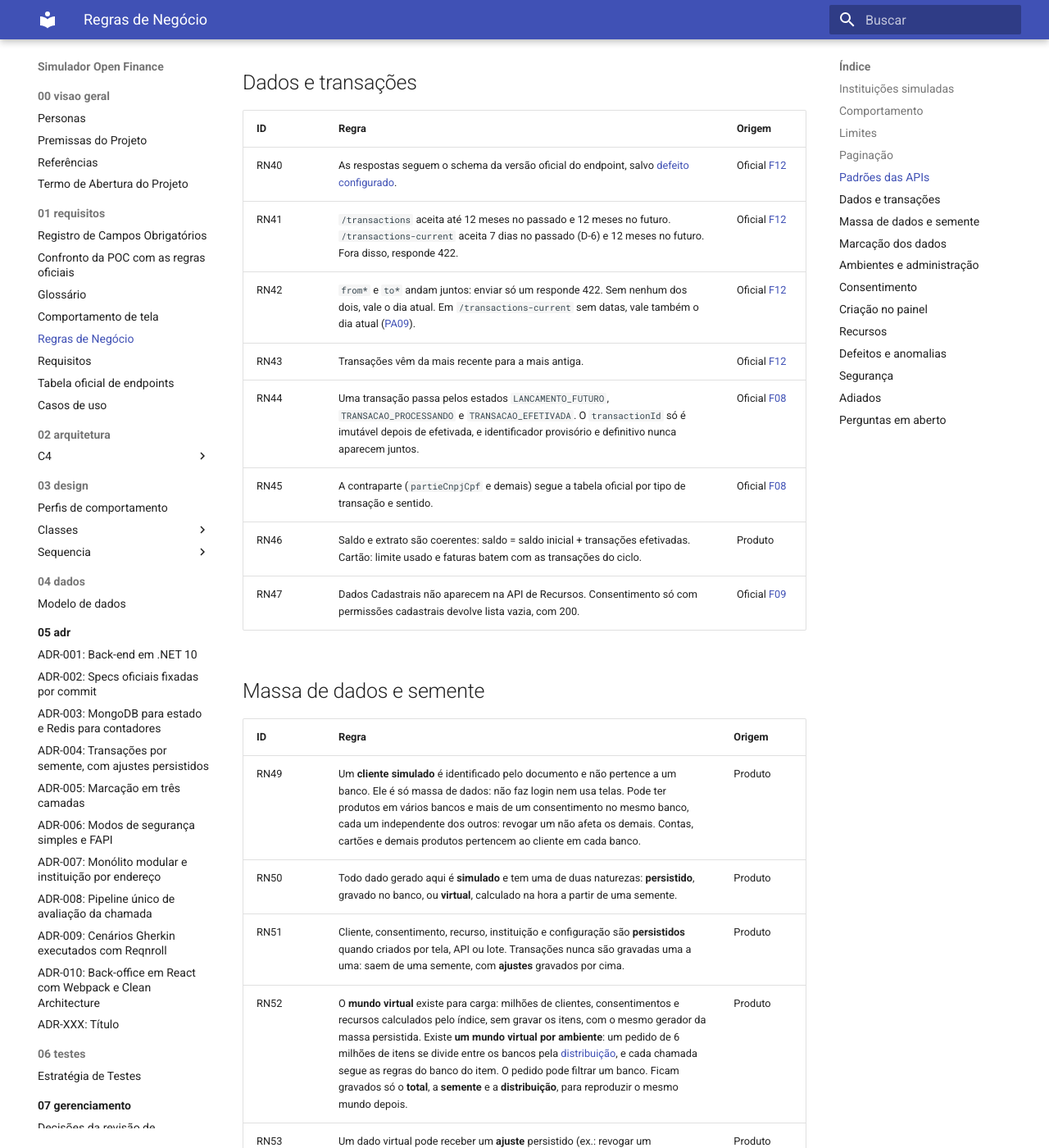
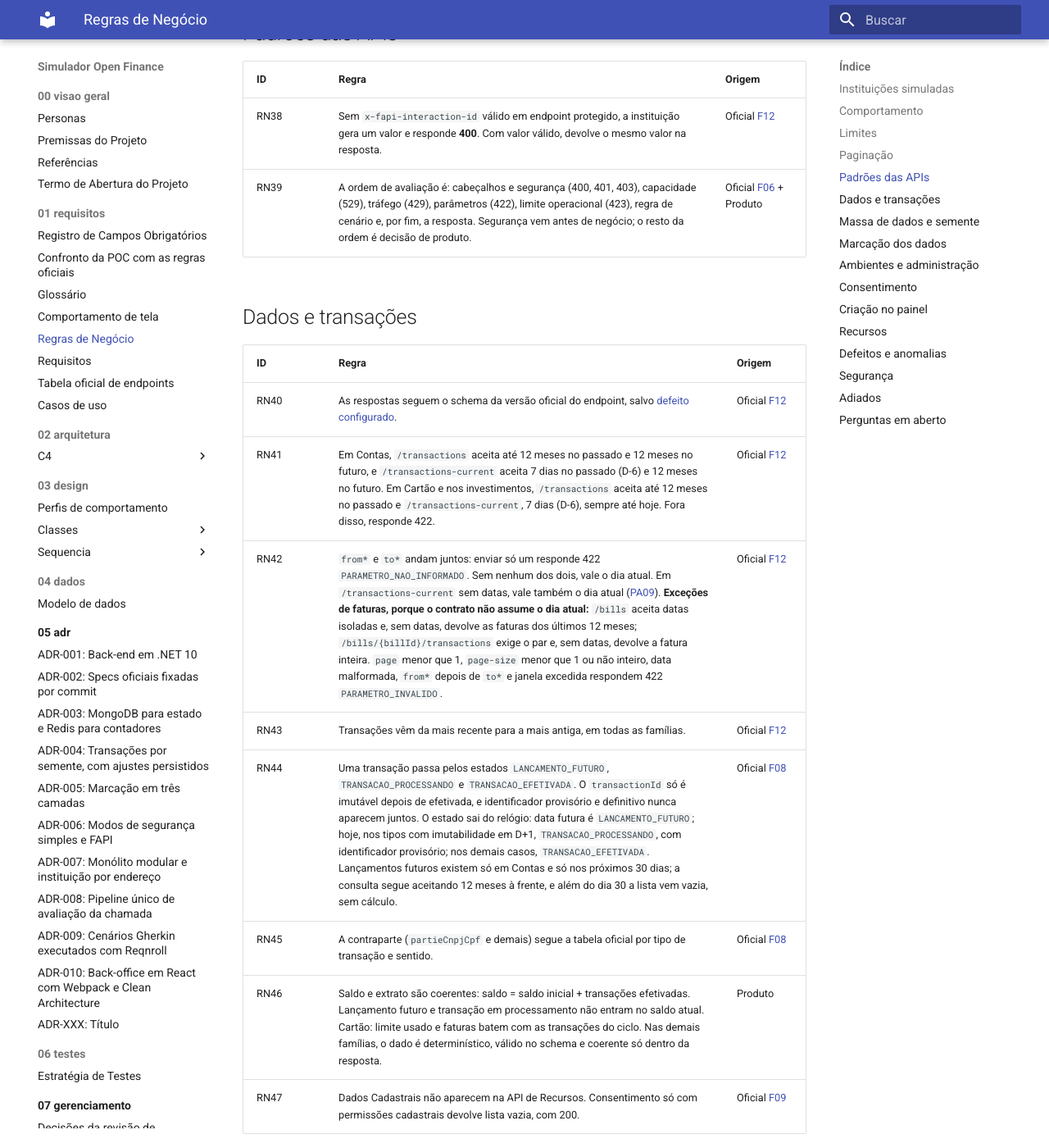
Before and after one commit to marcelosotto/open-finance-simulator, an MkDocs documentation site: the page built from docs/01-requisitos/regras-de-negocio.md, in a window 1280 px wide and 1400 px high, scrolled down 4514 px. Shown: the whole window at 82% size. Built offline with MkDocs 1.6.1 and Material for MkDocs 9.7.7, drawn with Linux system fonts in a browser that asks for light colours; some of the changed text lies outside the part shown.

Commit message:
Registra as decisões Q1 a Q10 da spec 005 em docs e na spec
Inclui a exceção de /extensions na RN33, pendente da spec 004.

Co-Authored-By: Claude Opus 5.5 <noreply@anthropic.com>

```diff
--- a/docs/01-requisitos/regras-de-negocio.md
+++ b/docs/01-requisitos/regras-de-negocio.md
@@ -51,13 +51,13 @@ Relacionados: [casos de uso](casos-de-uso/README.md) · [requisitos](requisitos.
 ## Paginação
 | ID | Regra | Origem |
 |---|---|---|
-| <a id="rn31"></a>RN31 | `page` começa em 1 e `page-size` vale 25 por padrão, com máximo de 1.000 registros, salvo outro valor na API. Nas APIs de dados, o mínimo é 25: pedir 5 entrega 25, exceto na página única e na última ([PA21](#pa21)). | Oficial [F05](../00-visao-geral/referencias.md#f05) |
+| <a id="rn31"></a>RN31 | `page` começa em 1 e `page-size` vale 25 por padrão, com máximo de 1.000 registros, salvo outro valor na API. O **mínimo é um dado de cada família**, lido do contrato oficial: nas famílias com `minimum: 25` (Renda Fixa Bancária, Renda Fixa Crédito, Renda Variável, Tesouro Direto, Fundos, Câmbio, além de Consentimentos e Recursos), pedir menos entrega 25, exceto na página única e na última; nas famílias com `minimum: 1` (Dados Cadastrais, Contas, Cartão, Empréstimo, Financiamento, Adiantamento e Direitos Creditórios), vale o `page-size` pedido. Acima do máximo, entrega o máximo ([PA21](#pa21)). O contrato vence o portal pela [ordem das fontes](../00-visao-geral/referencias.md#ordem-das-fontes). | Oficial [F12](../00-visao-geral/referencias.md#f12) e [F05](../00-visao-geral/referencias.md#f05) |
 | <a id="rn32"></a>RN32 | A instituição pode ter um máximo de `page-size` menor. Pedir acima disso entrega o máximo dela, e o cálculo da página usa esse tamanho: pedir a página 2 de 1.000, com máximo de 800, devolve os itens 801 a 1.600. O `self` mostra o tamanho aplicado. | Oficial [F05](../00-visao-geral/referencias.md#f05) |
-| <a id="rn33"></a>RN33 | `meta.totalRecords` e `meta.totalPages` são obrigatórios. Sem registros, `totalPages` é **0**. Pedir página além do total responde 422 `PAGE_NOT_FOUND`, exceto a primeira, que sempre existe. | Oficial [F05](../00-visao-geral/referencias.md#f05) |
+| <a id="rn33"></a>RN33 | `meta.totalRecords` e `meta.totalPages` são obrigatórios quando o contrato do endpoint os declara. Sem registros, `totalPages` é **0**. Nas 14 operações de transações que declaram só `requestDateTime` (Contas, Cartão e investimentos), `meta` não traz totais. Pedir página além do total responde 422 `PAGE_NOT_FOUND`, exceto a primeira, que sempre existe, inclusive onde o total não é exposto. **Exceção intencional:** `GET /consents/{consentId}/extensions` responde esse 422, embora `consents-3.3.1` não declare 422 nessa rota. | Oficial [F05](../00-visao-geral/referencias.md#f05) e [F12](../00-visao-geral/referencias.md#f12) + Produto |
 | <a id="rn34"></a>RN34 | `first` é obrigatório fora da primeira página, `prev` só existe se houver página anterior, `next` só se houver posterior, `last` fora da última, quando o endpoint prevê. Todos usam o mesmo esquema, host, API e versão da chamada. | Oficial [F05](../00-visao-geral/referencias.md#f05) |
 | <a id="rn35"></a>RN35 | A instituição cria a `pagination-key` e a envia nos links. A chave pode ser usada por até **60 minutos**. | Oficial [F04](../00-visao-geral/referencias.md#f04) |
 | <a id="rn36"></a>RN36 | Com `pagination-key` inválida ou expirada, a instituição gera **nova chave**, responde com **sucesso** e conta a chamada no limite operacional. | Oficial [F04](../00-visao-geral/referencias.md#f04) |
-| <a id="rn37"></a>RN37 | A lista é consistente durante a paginação de uma mesma chave, salvo se uma regra de cenário simular dado mudando no meio ([RN115](#rn115)). | Produto |
+| <a id="rn37"></a>RN37 | A lista é consistente durante a paginação de uma mesma chave, salvo se uma regra de cenário simular dado mudando no meio ([RN115](#rn115)). A chave guarda a consulta e o instante de emissão, e não é gravada: ajustes feitos depois da emissão não aparecem nas páginas seguintes. Chave usada com filtros diferentes dos originais é inválida ([RN36](#rn36)). | Produto |
 
 ## Padrões das APIs
 | ID | Regra | Origem |
@@ -69,12 +69,12 @@ Relacionados: [casos de uso](casos-de-uso/README.md) · [requisitos](requisitos.
 | ID | Regra | Origem |
 |---|---|---|
 | <a id="rn40"></a>RN40 | As respostas seguem o schema da versão oficial do endpoint, salvo [defeito configurado](#rn110). | Oficial [F12](../00-visao-geral/referencias.md#f12) |
-| <a id="rn41"></a>RN41 | `/transactions` aceita até 12 meses no passado e 12 meses no futuro. `/transactions-current` aceita 7 dias no passado (D-6) e 12 meses no futuro. Fora disso, responde 422. | Oficial [F12](../00-visao-geral/referencias.md#f12) |
-| <a id="rn42"></a>RN42 | `from*` e `to*` andam juntos: enviar só um responde 422. Sem nenhum dos dois, vale o dia atual. Em `/transactions-current` sem datas, vale também o dia atual ([PA09](#pa09)). | Oficial [F12](../00-visao-geral/referencias.md#f12) |
-| <a id="rn43"></a>RN43 | Transações vêm da mais recente para a mais antiga. | Oficial [F12](../00-visao-geral/referencias.md#f12) |
-| <a id="rn44"></a>RN44 | Uma transação passa pelos estados `LANCAMENTO_FUTURO`, `TRANSACAO_PROCESSANDO` e `TRANSACAO_EFETIVADA`. O `transactionId` só é imutável depois de efetivada, e identificador provisório e definitivo nunca aparecem juntos. | Oficial [F08](../00-visao-geral/referencias.md#f08) |
+| <a id="rn41"></a>RN41 | Em Contas, `/transactions` aceita até 12 meses no passado e 12 meses no futuro, e `/transactions-current` aceita 7 dias no passado (D-6) e 12 meses no futuro. Em Cartão e nos investimentos, `/transactions` aceita até 12 meses no passado e `/transactions-current`, 7 dias (D-6), sempre até hoje. Fora disso, responde 422. | Oficial [F12](../00-visao-geral/referencias.md#f12) |
+| <a id="rn42"></a>RN42 | `from*` e `to*` andam juntos: enviar só um responde 422 `PARAMETRO_NAO_INFORMADO`. Sem nenhum dos dois, vale o dia atual. Em `/transactions-current` sem datas, vale também o dia atual ([PA09](#pa09)). **Exceções de faturas, porque o contrato não assume o dia atual:** `/bills` aceita datas isoladas e, sem datas, devolve as faturas dos últimos 12 meses; `/bills/{billId}/transactions` exige o par e, sem datas, devolve a fatura inteira. `page` menor que 1, `page-size` menor que 1 ou não inteiro, data malformada, `from*` depois de `to*` e janela excedida respondem 422 `PARAMETRO_INVALIDO`. | Oficial [F12](../00-visao-geral/referencias.md#f12) |
+| <a id="rn43"></a>RN43 | Transações vêm da mais recente para a mais antiga, em todas as famílias. | Oficial [F12](../00-visao-geral/referencias.md#f12) |
+| <a id="rn44"></a>RN44 | Uma transação passa pelos estados `LANCAMENTO_FUTURO`, `TRANSACAO_PROCESSANDO` e `TRANSACAO_EFETIVADA`. O `transactionId` só é imutável depois de efetivada, e identificador provisório e definitivo nunca aparecem juntos. O estado sai do relógio: data futura é `LANCAMENTO_FUTURO`; hoje, nos tipos com imutabilidade em D+1, `TRANSACAO_PROCESSANDO`, com identificador provisório; nos demais casos, `TRANSACAO_EFETIVADA`. Lançamentos futuros existem só em Contas e só nos próximos 30 dias; a consulta segue aceitando 12 meses à frente, e além do dia 30 a lista vem vazia, sem cálculo. | Oficial [F08](../00-visao-geral/referencias.md#f08) |
 | <a id="rn45"></a>RN45 | A contraparte (`partieCnpjCpf` e demais) segue a tabela oficial por tipo de transação e sentido. | Oficial [F08](../00-visao-geral/referencias.md#f08) |
-| <a id="rn46"></a>RN46 | Saldo e extrato são coerentes: saldo = saldo inicial + transações efetivadas. Cartão: limite usado e faturas batem com as transações do ciclo. | Produto |
+| <a id="rn46"></a>RN46 | Saldo e extrato são coerentes: saldo = saldo inicial + transações efetivadas. Lançamento futuro e transação em processamento não entram no saldo atual. Cartão: limite usado e faturas batem com as transações do ciclo. Nas demais famílias, o dado é determinístico, válido no schema e coerente só dentro da resposta. | Produto |
 | <a id="rn47"></a>RN47 | Dados Cadastrais não aparecem na API de Recursos. Consentimento só com permissões cadastrais devolve lista vazia, com 200. | Oficial [F09](../00-visao-geral/referencias.md#f09) |
 
 ## Massa de dados e semente
@@ -90,7 +90,7 @@ Relacionados: [casos de uso](casos-de-uso/README.md) · [requisitos](requisitos.
 | <a id="rn56"></a>RN56 | A **distribuição** diz como a massa se divide. Os **consentimentos** se dividem entre os bancos, e os clientes, entre os perfis de dados; cada uma dessas somas precisa dar 100%. Cada **produto** tem uma porcentagem própria, de 0 a 100%, sem soma, porque um cliente pode ter vários: o perfil de dados diz quais produtos podem existir, e a porcentagem dá a chance de cada um, com 100% se omitida. A distribuição também traz a porcentagem de clientes **PJ**, de 0 a 100%, com padrão 0. O lote também informa quantos consentimentos cada cliente tem, com padrão 1. Cada consentimento sorteia seu banco pela distribuição, usando a semente; o cliente tem produtos em cada banco sorteado, e o banco pode se repetir. Sem distribuição informada, vale 100% no Banco Estável e 100% em cliente comum; sem permissões informadas, todas as válidas para o tipo de pessoa. | Produto |
 | <a id="rn57"></a>RN57 | CPFs e CNPJs gerados têm dígitos válidos, inclusive CNPJ alfanumérico. Todo CPF gerado começa com o **dígito 9**, o que permite até 100 milhões de CPFs. Risco aceito: não há garantia de que um CPF gerado não pertença a uma pessoa real. | Produto |
 | <a id="rn58"></a>RN58 | Um lote não tem limite de tamanho e pode ser apagado inteiro. Apagar um lote remove clientes, consentimentos, recursos e ajustes dele, e fica no histórico. | Produto |
-| <a id="rn59"></a>RN59 | Dados transacionais e de crédito vão até 12 meses para trás, conforme a regra oficial de compartilhamento. Para testar limites, o histórico gerado pode ser maior. | Oficial [F10](../00-visao-geral/referencias.md#f10) + Produto |
+| <a id="rn59"></a>RN59 | Dados transacionais e de crédito vão até 12 meses para trás, conforme a regra oficial de compartilhamento. Para testar limites, o histórico gerado pode ser maior. Para a frente, só Contas tem lançamentos, até 30 dias ([RN44](#rn44)), calculados sob demanda, sem gravar transações. | Oficial [F10](../00-visao-geral/referencias.md#f10) + Produto |
 
 ## Marcação dos dados
 | ID | Regra | Origem |
@@ -136,8 +136,8 @@ Relacionados: [casos de uso](casos-de-uso/README.md) · [requisitos](requisitos.
 | <a id="rn101"></a>RN101 | `PENDING_AUTHORISATION` é só estado inicial. `UNAVAILABLE` é final, exceto em Fundos e Renda Variável. `AVAILABLE` e `TEMPORARILY_UNAVAILABLE` alternam entre si e podem ir para `UNAVAILABLE`. | Oficial [F07](../00-visao-geral/referencias.md#f07) |
 | <a id="rn102"></a>RN102 | Todo recurso selecionado aparece em Recursos, em qualquer estado. Sem recursos, responde 200 com lista vazia. | Oficial [F07](../00-visao-geral/referencias.md#f07) |
 | <a id="rn103"></a>RN103 | Enquanto a instituição prepara a lista, a primeira consulta responde **202** sem corpo. O limite é 5 minutos depois da criação do consentimento; passou disso, **504**. A duração é configurável por instituição. | Oficial [F07](../00-visao-geral/referencias.md#f07) |
-| <a id="rn104"></a>RN104 | Recurso fora de `AVAILABLE` não aparece na lista da API de produto (200) e responde **403** no acesso direto, com `STATUS_RESOURCE_<estado>` ([PA08](#pa08)). | Oficial [F08](../00-visao-geral/referencias.md#f08) |
-| <a id="rn105"></a>RN105 | Recurso de outro cliente, inexistente ou fora daquele consentimento responde 403 `RESOURCE_FORBIDDEN`. | Oficial [F08](../00-visao-geral/referencias.md#f08) + Produto |
+| <a id="rn104"></a>RN104 | Recurso fora de `AVAILABLE` não aparece na lista da API de produto (200) e responde **403** no acesso direto, com `STATUS_RESOURCE_<estado>` ([PA08](#pa08)), em todas as famílias com recurso. | Oficial [F08](../00-visao-geral/referencias.md#f08) |
+| <a id="rn105"></a>RN105 | Recurso de outro cliente, inexistente ou fora daquele consentimento responde 403 `RESOURCE_FORBIDDEN`, em todas as famílias com recurso. | Oficial [F08](../00-visao-geral/referencias.md#f08) + Produto |
 | <a id="rn106"></a>RN106 | Em seleção agrupada, um produto novo do cliente entra sozinho no consentimento vigente. A tela permite adicionar um recurso para simular isso. | Oficial [F07](../00-visao-geral/referencias.md#f07) |
 | <a id="rn107"></a>RN107 | Estados por recurso são independentes dentro do mesmo consentimento. | Oficial [F07](../00-visao-geral/referencias.md#f07) |
 | <a id="rn108"></a>RN108 | Mudar o estado de um recurso vale na próxima chamada e pode ser agendado por regra de cenário. Em recurso virtual, a mudança é um [ajuste](#rn53). | Produto |
```
Also changed, not shown: specs/005-apis-de-dados/checklists/requirements.md (+2 -2 lines), specs/005-apis-de-dados/perguntas.md (+2 -0 lines), specs/005-apis-de-dados/plan.md (added, +113 -0 lines), specs/005-apis-de-dados/spec.md (+18 -7 lines), 3 other files.
